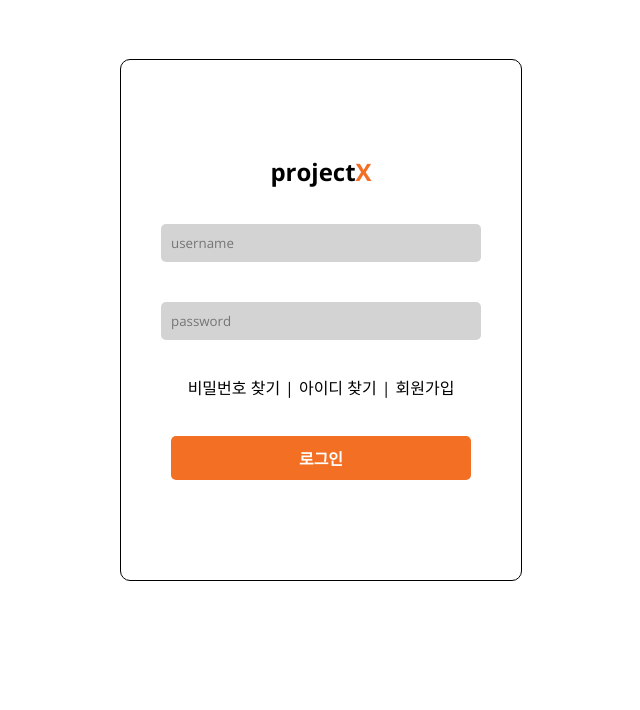
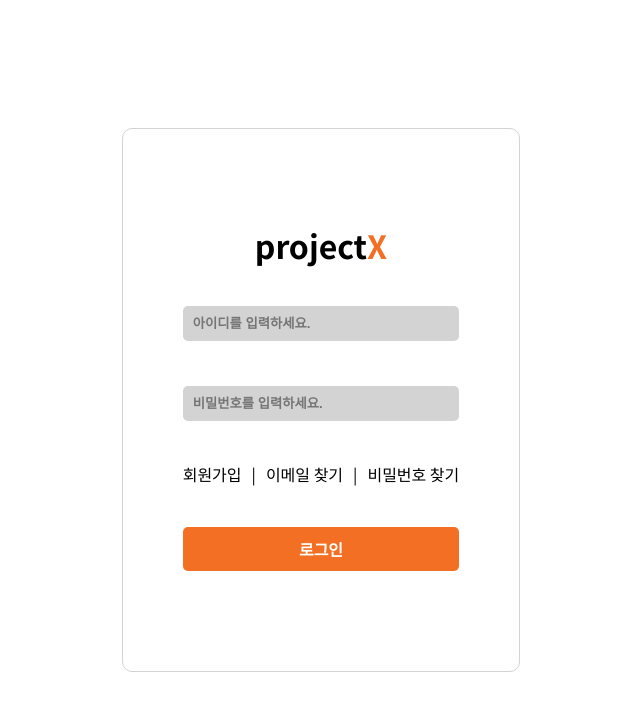
Before and after one commit to CHOIIS829/ProjectX, a React (Create React App) app in the folder frontend/: page /login in a window 1280 px wide. Shown: the top 710 px of the page, without its empty margins (319-959 px from the left). Built offline with nearby package versions, Linux system fonts and the light colour scheme.

Commit message:
로그인 페이지

```diff
--- a/frontend/public/index.html
+++ b/frontend/public/index.html
@@ -15,7 +15,10 @@
     <!-- Google Font -->
     <link rel="preconnect" href="https://fonts.googleapis.com">
     <link rel="preconnect" href="https://fonts.gstatic.com" crossorigin>
-    <link href="https://fonts.googleapis.com/css2?family=Noto+Sans+KR&family=Noto+Sans:ital,wght@0,100..900;1,100..900&family=Open+Sans:ital,wght@0,300..800;1,300..800&family=Roboto:ital,wght@0,100;0,300;0,400;0,500;0,700;0,900;1,100;1,300;1,400;1,500;1,700;1,900&display=swap" rel="stylesheet">
+    <link href="https://fonts.googleapis.com/css2?family=Noto+Sans+KR:wght@100..900&family=Open+Sans:ital,wght@0,300..800;1,300..800&display=swap" rel="stylesheet">
+
+    <!-- CSS Reset -->
+    <link rel="stylesheet" href="%PUBLIC_URL%/reset.css" />
 
     <title>ProjectX</title>
   </head>
--- /dev/null
+++ b/frontend/public/reset.css
@@ -0,0 +1,52 @@
+
+/* http://meyerweb.com/eric/tools/css/reset/
+   v2.0 | 20110126
+   License: none (public domain)
+*/
+
+html, body, div, span, applet, object, iframe,
+h1, h2, h3, h4, h5, h6, p, blockquote, pre,
+a, abbr, acronym, address, big, cite, code,
+del, dfn, em, img, ins, kbd, q, s, samp,
+small, strike, strong, sub, sup, tt, var,
+b, u, i, center,
+dl, dt, dd, ol, ul, li,
+fieldset, form, label, legend,
+table, caption, tbody, tfoot, thead, tr, th, td,
+article, aside, canvas, details, embed,
+figure, figcaption, footer, header, hgroup,
+menu, nav, output, ruby, section, summary,
+time, mark, audio, video {
+	margin: 0;
+	padding: 0;
+	border: 0;
+}
+/* HTML5 display-role reset for older browsers */
+article, aside, details, figcaption, figure,
+footer, header, hgroup, menu, nav, section {
+	display: block;
+}
+body {
+	line-height: 1;
+    font-family: "Noto Sans KR", sans-serif;
+}
+ol, ul {
+	list-style: none;
+}
+blockquote, q {
+	quotes: none;
+}
+blockquote:before, blockquote:after,
+q:before, q:after {
+	content: '';
+	content: none;
+}
+table {
+	border-collapse: collapse;
+	border-spacing: 0;
+}
+* {
+	margin: 0;
+	padding: 0;
+	box-sizing: border-box;
+}
--- a/frontend/src/App.js
+++ b/frontend/src/App.js
@@ -1,13 +1,9 @@
-import GlobalStyleConfig from './config/globalStyleConfig';
 import { Router } from './router/Router';
 
 function App() {
 
 	return (
-		<>
-			<GlobalStyleConfig/>
-			<Router/>
-		</>
+		<Router/>
 	);
 }
 
--- a/frontend/src/assets/routeData.js
+++ b/frontend/src/assets/routeData.js
@@ -25,3 +25,20 @@ export const RouteData = {
         path: "/find-password"
     }
 };
+
+/*
+    라우터 데이터 필터링 함수
+    - data: RouteData 객체
+    - paths: 필터링할 path 문자열
+    - 필터링된 데이터 반환
+*/
+export const filterRoutes = (...paths) => {
+    return Object.values(RouteData).filter(route => {
+        return paths.includes(route.path);
+    });
+};
+
+/*
+    라우터 데이터 반환 함수
+    - 고민 필요
+*/
--- a/frontend/src/components/common/Header.js
+++ b/frontend/src/components/common/Header.js
@@ -1,12 +1,12 @@
 import React from 'react';
 import styled from "styled-components";
 import { Logo } from "../../style/logo";
-import { RouteData } from "../../assets/routeData";
+import { filterRoutes } from "../../assets/routeData";
 import { useNavigate } from "react-router-dom";
 
 const HeaderContainer = styled.header`
     background-color: yellow;
-    height: 5vh;
+    height: 7vh;
     display: flex;
     justify-content: space-between;
     align-items: center;
@@ -14,6 +14,7 @@ const HeaderContainer = styled.header`
     font-weight: bold;
     color: white;
     background-color: var(--main-color);
+
 `;
 
 const RouteContainer = styled.div`
@@ -21,18 +22,16 @@ const RouteContainer = styled.div`
     gap: 10px;
     cursor: pointer;
     h3:nth-child(odd):hover {
-        color: black;
+        color: lightgray;
     }
 `;
 
 export const Header = () => {
     const navigate = useNavigate();
 
-    const filteredRoutes = Object.values(RouteData).filter(route => {
-        return route.path === '/login' || route.path === '/signup';
-    });
-
-    const routeList = filteredRoutes.map((route, index) => {
+    const makeRoutes = () => {
+        const filteredRoutes = filterRoutes('/login', '/signup');
+        return filteredRoutes.map((route, index) => {
             return (
                 <React.Fragment key={route.path}>
                     <h3 onClick={() => navigate(route.path)}>{route.titleEnglish}</h3>
@@ -40,12 +39,13 @@ export const Header = () => {
                 </React.Fragment>
             );
         });
+    };
 
     return (
         <HeaderContainer>
-            <Logo header="white" span="black" />
+            <Logo header="white" span="black" tag="h2"/>
             <RouteContainer>
-                {routeList}
+                {makeRoutes()}
             </RouteContainer>
         </HeaderContainer>
     );
--- a/frontend/src/components/login/loginContainer.js
+++ b/frontend/src/components/login/loginContainer.js
@@ -1,67 +1,78 @@
-import styled, { createGlobalStyle } from "styled-components";
+import styled from "styled-components";
+import React from "react";
 import { Logo } from "../../style/logo";
-
+import { useNavigate } from "react-router-dom";
+import { filterRoutes } from "../../assets/routeData";
 
 const FormContainer = styled.form`
     display: flex;
     flex-direction: column;
     justify-content: center;
     align-items: center;
-    gap: 40px;
-    margin: 0 auto;
-    width: 300px;
-    padding: 100px 50px;
-    border: 1px solid black;
+    gap: 45px;
+    padding: 100px 60px;
+    border: 1px solid lightgrey;
     border-radius: 10px;
     input {
         width: 100%;
         padding: 10px;
         border: none;
-        background-color: lightgray;
+        background-color: lightgrey;
         border-radius: 5px;
-        font-family: "Open Sans", sans-serif;
+        &::placeholder {
+            font-weight: bold;
+        }
     }
     button {
-        font-family: "Open Sans", sans-serif;
         width: 100%;
         padding: 10px;
         border: none;
-        background-color: var(--main-color);
+        background: var(--main-color);
         color: white;
-        font-weight: bolder;
+        font-weight: bold;
         font-size: medium;
         border-radius: 5px;
         cursor: pointer;
+        &:hover {
+            color: black;
+        }
     }
 `;
 
 const ControlContainer = styled.div`
     display: flex;
-    gap: 5px;
+    gap: 10px;
     p {
         cursor: pointer;
+        font-size: medium;
+    }
+    p:nth-child(odd):hover {
+        color: var(--main-color);
     }
 `;
 
-/*
-    - Control Container 매뉴들 routeData 에서 가져오기
-    - button input 사이즈 조정 필요
-    - global style 로 적용시 fontfamily 적용 안됨 확인 필요
-    - Logo 사이즈 조정 필요 props 전달하여 사이즈 조정 필요
- */
 
 export const LoginContainer = () => {
+    const navigate = useNavigate();
+
+    const makeRoutes = () => {
+        const filteredRoutes = filterRoutes('/find-email', '/signup', '/find-password');
+        return filteredRoutes.map((route, index) => {
+            return (
+                <React.Fragment key={route.path}>
+                    <p onClick={() => navigate(route.path)}>{route.titleKorean}</p>
+                    {index < filteredRoutes.length - 1 && <span>|</span>}
+                </React.Fragment>
+            );
+        });
+    };
     return (
         <FormContainer>
-            <Logo header="black" span="#F26F23" />
-            <input type="text" placeholder="username" />
-            <input type="password" placeholder="password" />
+            <Logo header="black" span="#F26F23" tag="h1"/>
+            <input type="text" placeholder="아이디를 입력하세요." />
+            <input type="password" placeholder="비밀번호를 입력하세요." />
             <ControlContainer>
-                <p>비밀번호 찾기</p>
-                <p>|</p>
-                <p>아이디 찾기</p>
-                <p>|</p>
-                <p>회원가입</p>
+                {makeRoutes()}
             </ControlContainer>
             <button type="submit">로그인</button>
         </FormContainer>
--- a/frontend/src/config/globalStyleConfig.js
+++ /dev/null
@@ -1,51 +0,0 @@
-import { createGlobalStyle } from 'styled-components';
-
-const GlobalStyleConfig = createGlobalStyle`
-
-    html, body, div, span, applet, object, iframe,
-    h1, h2, h3, h4, h5, h6, p, blockquote, pre,
-    a, abbr, acronym, address, big, cite, code,
-    del, dfn, em, img, ins, kbd, q, s, samp,
-    small, strike, strong, sub, sup, tt, var,
-    b, u, i, center,
-    dl, dt, dd, ol, ul, li,
-    fieldset, form, label, legend,
-    table, caption, tbody, tfoot, thead, tr, th, td,
-    article, aside, canvas, details, embed,
-    figure, figcaption, footer, header, hgroup,
-    menu, nav, output, ruby, section, summary,
-    time, mark, audio, video {
-        margin: 0;
-        padding: 0;
-        border: 0;
-        vertical-align: baseline;
-    }
-    /* HTML5 display-role reset for older browsers */
-    article, aside, details, figcaption, figure,
-    footer, header, hgroup, menu, nav, section {
-        display: block;
-    }
-    body {
-        line-height: 1;
-        font-family: "Open Sans", sans-serif;
-        -webkit-font-smoothing: antialiased;
-        -moz-osx-font-smoothing: grayscale;
-    }
-    ol, ul {
-        list-style: none;
-    }
-    blockquote, q {
-        quotes: none;
-    }
-    blockquote:before, blockquote:after,
-    q:before, q:after {
-        content: '';
-        content: none;
-    }
-    table {
-        border-collapse: collapse;
-        border-spacing: 0;
-    }
-`;
-
-export default GlobalStyleConfig;
--- a/frontend/src/pages/login.js
+++ b/frontend/src/pages/login.js
@@ -5,13 +5,18 @@ const Container = styled.div`
     display: flex;
     justify-content: center;
     align-items: center;
-    height: 80vh;
+    height: 100vh;
+    width: 100%;
 `;
 
+/*
+    - Container CSS 공통 빼기
+*/
+
 export const Login = () => {
-    return(
+    return (
         <Container>
-            <LoginContainer/>
+            <LoginContainer />
         </Container>
     );
 };
--- a/frontend/src/style/logo.js
+++ b/frontend/src/style/logo.js
@@ -3,21 +3,28 @@ import styled from "styled-components";
 
 const LogoContainer = styled.div`
     cursor: pointer;
-    h2{
+    h1, h2, h3 {
         color: ${props => props.$header};
-    };
-    span{
+    }
+    span {
         color: ${props => props.$span};
     }
 `;
 
+// need to review code on the props
+const DynamicHeading = ({ tag: Tag, children, ...props }) => {
+    return <Tag {...props}>{children}</Tag>;
+};
+
 export const Logo = (props) => {
+    const navigate = useNavigate();
+    const { header, span, tag } = props;
 
-    const navigate = useNavigate();
-
-    return(
-        <LogoContainer $header={props.header} $span={props.span} onClick={() => navigate("/")}>
-            <h2>project<span>X</span></h2>
+    return (
+        <LogoContainer $header={header} $span={span} onClick={() => navigate("/")}>
+            <DynamicHeading tag={tag}>
+                project<span>X</span>
+            </DynamicHeading>
         </LogoContainer>
     );
 };
```
Also changed, not shown: frontend/src/config/axiosConfig.js (+5 -2 lines), frontend/src/index.css (line endings or trailing spaces). Lines whose indentation alone changed are shown as unchanged.
